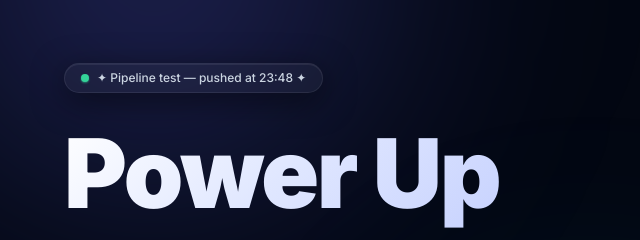
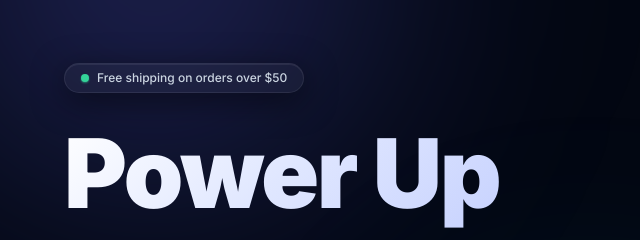
Before and after one commit to OtabekJurabekov/networking-project, a plain HTML site: page website/index.html in a window 1280 px wide. Shown: the part 134-374 px from the top of the page, 0-640 px from the left. Drawn offline with nearby package versions, Linux system fonts and the light colour scheme.

Commit message:
chore: revert pipeline test marker
Co-authored-by: Cursor <cursoragent@cursor.com>

```diff
--- a/website/index.html
+++ b/website/index.html
@@ -47,7 +47,7 @@
         <div class="max-w-3xl fade-up">
           <div class="inline-flex items-center gap-2 glass rounded-full px-4 py-1.5 mb-8">
             <span class="w-2 h-2 rounded-full bg-emerald-400 shadow-sm shadow-emerald-400/50"></span>
-            <span class="text-xs font-medium text-slate-300">✦ Pipeline test — pushed at 23:48 ✦</span>
+            <span class="text-xs font-medium text-slate-300">Free shipping on orders over $50</span>
           </div>
           <h1 class="text-6xl sm:text-7xl lg:text-8xl font-black leading-[0.95] tracking-tight mb-8">
             <span class="gradient-text-bright">Power Up</span><br/>
```
